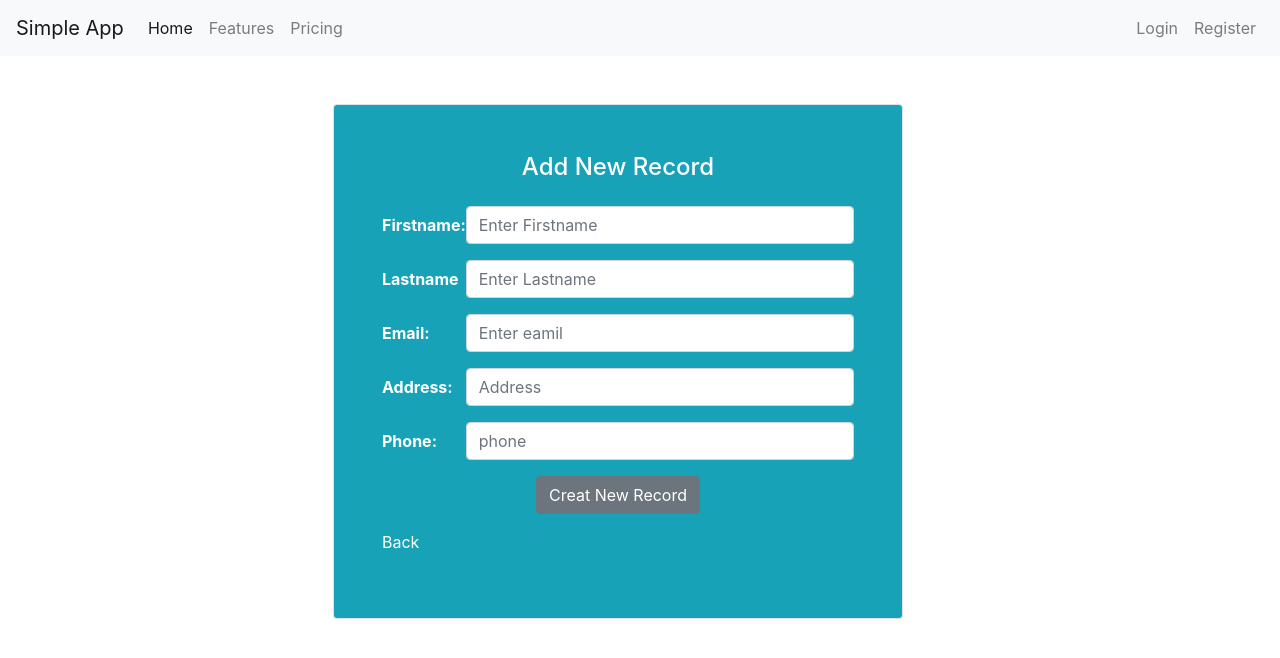
After one commit to jewelcse/login-registeration-in-php, a PHP site: page /add_customer.php in a window 1280 px wide. The commit adds this page. Shown: the top 658 px of the page. Run offline with PHP 8.4, Linux system fonts and the light colour scheme.

Commit message:
create customers record

```diff
--- /dev/null
+++ b/add_customer.php
@@ -0,0 +1,108 @@
+<?php
+
+include_once 'header.php';
+include_once 'navbar.php';
+include_once 'db.php';
+
+if(isset($_POST['create_btn'])){
+
+    //echo 'working...';
+    $firstname = $_POST['fname'];
+    $lastname = $_POST['lname'];
+    $address = $_POST['address'];
+    $email = $_POST['email'];
+    $phone = $_POST['phone'];
+
+
+    $query = "INSERT INTO customers(id,firstname,lastname,email,address,phone)";
+    $query .= " VALUES('','{$firstname}','{$lastname}','{$email}','{$address}','{$phone}')";
+
+    $insert_query = mysqli_query($CONN,$query);
+
+    if(!$insert_query){
+        echo 'Failed Registration '.mysqli_error($CONN);
+    }else{
+        header('Location:index.php');
+    }
+
+
+}
+
+
+
+
+
+
+?>
+
+<!DOCTYPE html>
+<html lang="en">
+<head>
+    <meta charset="UTF-8">
+    <meta name="viewport" content="width=device-width, initial-scale=1.0">
+    <meta http-equiv="X-UA-Compatible" content="ie=edge">
+    <title>Add Customer</title>
+    <link rel="stylesheet" href="css/bootstrap.css">
+    <link rel="stylesheet" href="css/bootstrap.min.css">
+    <script src="js/bootstrap.min.js"></script>
+    <script src="js/jquery-3.5.1.min.js"></script>
+    <style>
+    #back-button{
+        color:#fff;
+        text-decoration:none;
+    }
+    h4,p,strong{
+        color:#fff;
+    }
+
+    </style>
+</head>
+<body>
+    <div class="container m-5">
+        <div class="row">
+            <div class="col-md-6 shadow-lg bg-info m-auto border rounded  p-5">
+                <h4 class="text-center">Add New Record</h4>
+                <form class="pt-3" method="post" action="add_customer.php">
+                    <div class="form-group row">
+                        <label for="fname" class="col-sm-2 col-form-label"><strong>Firstname:</strong></label>
+                        <div class="col-sm-10">
+                        <input type="text" class="form-control" name="fname" placeholder="Enter Firstname">
+                        </div>
+                    </div>
+                    <div class="form-group row">
+                        <label for="lname" class="col-sm-2 col-form-label"><strong>Lastname</strong></label>
+                        <div class="col-sm-10">
+                        <input type="text" class="form-control" name="lname" placeholder="Enter Lastname">
+                        </div>
+                    </div>
+
+                    <div class="form-group row">
+                        <label for="email" class="col-sm-2 col-form-label"><strong>Email:</strong></label>
+                        <div class="col-sm-10">
+                        <input type="eamil" class="form-control" name="email" placeholder="Enter eamil">
+                        </div>
+                    </div>
+
+                    <div class="form-group row">
+                        <label for="address" class="col-sm-2 col-form-label"><strong>Address:</strong></label>
+                        <div class="col-sm-10">
+                        <input type="text" class="form-control" name="address" placeholder="Address">
+                        </div>
+                    </div>
+
+                    <div class="form-group row">
+                        <label for="phone" class="col-sm-2 col-form-label"><strong>Phone:</strong></label>
+                        <div class="col-sm-10">
+                        <input type="number" class="form-control" name="phone" placeholder="phone">
+                    </div>
+                    </div>
+                    <div class="text-center">
+                        <input type="submit" class="btn btn-secondary" name="create_btn" value="Creat New Record">
+                    </div>
+                </form>
+                <p class="mt-3"><a href="index.php" id="back-button"> Back</a></p>
+            </div>
+        </div>
+    </div>
+</body>
+</html>
--- a/css/style.css
+++ b/css/style.css
@@ -3,3 +3,7 @@
     width: 80%;
     margin-left: 10%;
 }
+
+ a{
+    color:#fff;
+}
```
Also changed, not shown: index.php (+15 -8 lines).
